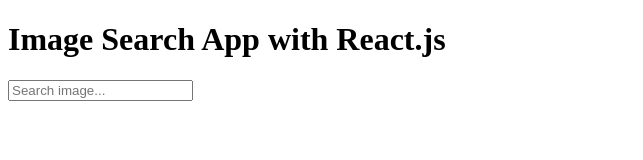
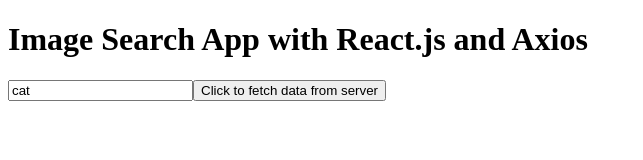
Before and after one commit to fojanb/image-search-app, a React app: page / in a window 1280 px wide. Shown: the whole page, without its empty margins (0-643 px from the left). Built offline with nearby package versions, Linux system fonts and the light colour scheme; no server answers.

Commit message:
Add event handlers to handle input and form

```diff
--- a/package.json
+++ b/package.json
@@ -6,6 +6,7 @@
     "@testing-library/jest-dom": "^5.16.5",
     "@testing-library/react": "^13.4.0",
     "@testing-library/user-event": "^13.5.0",
+    "axios": "^1.3.6",
     "dotenv": "^16.0.3",
     "react": "^18.2.0",
     "react-dom": "^18.2.0",
--- a/public/index.html
+++ b/public/index.html
@@ -2,15 +2,12 @@
 <html lang="en">
   <head>
     <meta charset="utf-8" />
-    <link rel="icon" href="%PUBLIC_URL%/favicon.ico" />
     <meta name="viewport" content="width=device-width, initial-scale=1" />
     <meta name="theme-color" content="#000000" />
     <meta
       name="description"
       content="Web site created using create-react-app"
     />
-    <link rel="apple-touch-icon" href="%PUBLIC_URL%/logo192.png" />
-    <link rel="manifest" href="%PUBLIC_URL%/manifest.json" />
     <title>React App</title>
   </head>
   <body>
--- /dev/null
+++ b/src/api.js
@@ -0,0 +1,10 @@
+import axios from "axios";
+const searchImage = async (searchQuery) => {
+  const options = {
+    headers: {Authorization: `Client-ID ${process.env.REACT_APP_ACCESS_KEY}`},
+    params: {query:searchQuery},
+  };
+  const response = await axios.get("https://api.unsplash.com/search/photos", options);
+  console.log(response.data.results)
+};
+export default searchImage;
--- a/src/components/SearchBar/SearchBar.js
+++ b/src/components/SearchBar/SearchBar.js
@@ -1,8 +1,16 @@
-const SearchBar = () => {
+const SearchBar = ({ submit , change ,currentValue}) => {
   return (
-    <>
-      <input type="text" autoComplete="off" placeholder="Search image..." required />
-    </>
+    <form onSubmit={submit}>
+      <input
+      onChange={change}
+        type="text"
+        autoComplete="off"
+        placeholder="Search image..."
+        value={currentValue}
+        required
+      />
+      <button type="submit">Click to fetch data from server</button>
+    </form>
   );
 };
 export default SearchBar;
--- a/src/container/App/App.js
+++ b/src/container/App/App.js
@@ -1,11 +1,23 @@
+import searchImage from "../../api";
+import { useState } from "react";
 import SearchBar from "../../components/SearchBar/SearchBar";
 const App = () => {
-    const {REACT_APP_ACCESS_KEY} = process.env;
-    console.log(REACT_APP_ACCESS_KEY)
+  const [term, setTerm] = useState("cat");
+  const changeHandler = (e) => {
+    setTerm(e.target.value);
+  };
+  const submitHandler = (e) => {
+    e.preventDefault();
+    searchImage(term);
+  };
   return (
     <>
-      <h1>Image Search App with React.js</h1>
-      <SearchBar />
+      <h1>Image Search App with React.js and Axios</h1>
+      <SearchBar
+        submit={(e) => submitHandler(e)}
+        change={(e) => changeHandler(e)}
+        currentValue = {term}
+      />
     </>
   );
 };
```
Also changed, not shown: 1 other file.
